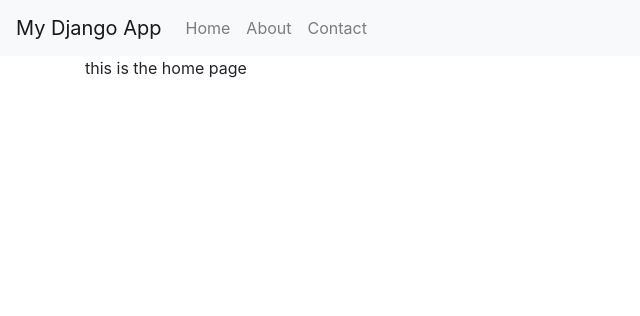
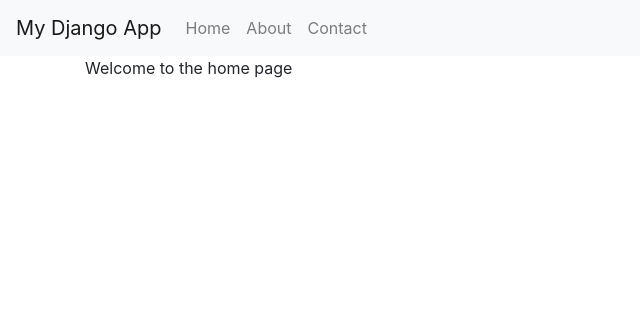
Before and after one commit to Ash-kanna/Tverrfaglig-oppgave, a Django app: page / in a window 1280 px wide. Shown: the top 316 px of the page, without its empty margins (0-640 px from the left). Run offline with Django 5.2, Linux system fonts and the light colour scheme; some libraries are stand-ins or nearby versions.

Commit message:
Redigerte på tekst

```diff
--- a/demo/myapp/templates/home.html
+++ b/demo/myapp/templates/home.html
@@ -1,4 +1,4 @@
 {% extends "base.html"%} {% block title%} Home Page {% endblock %}
 {% block content%}
-<p> this is the home page </p>
+<p> Welcome to the home page </p>
 {% endblock %}
```
